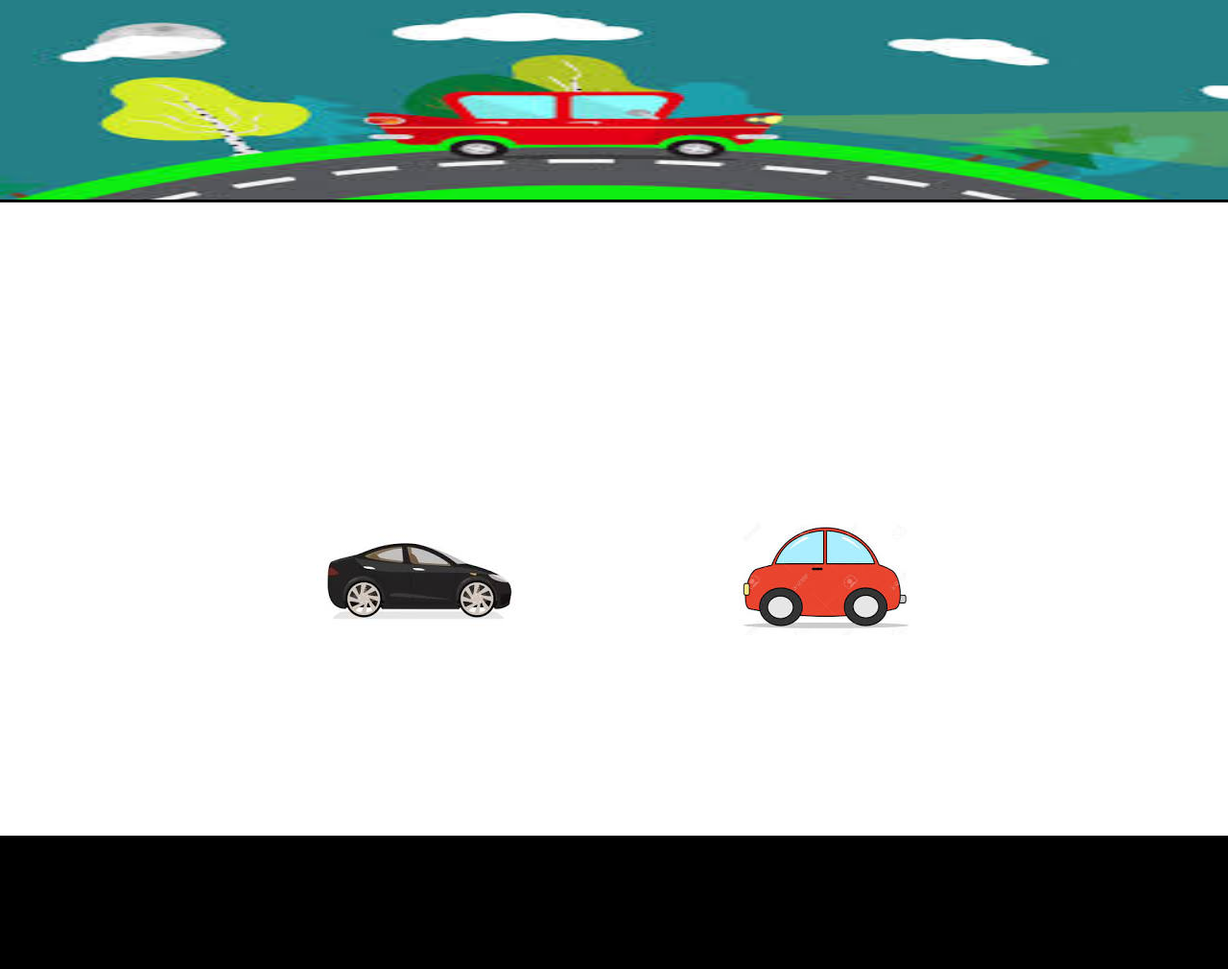
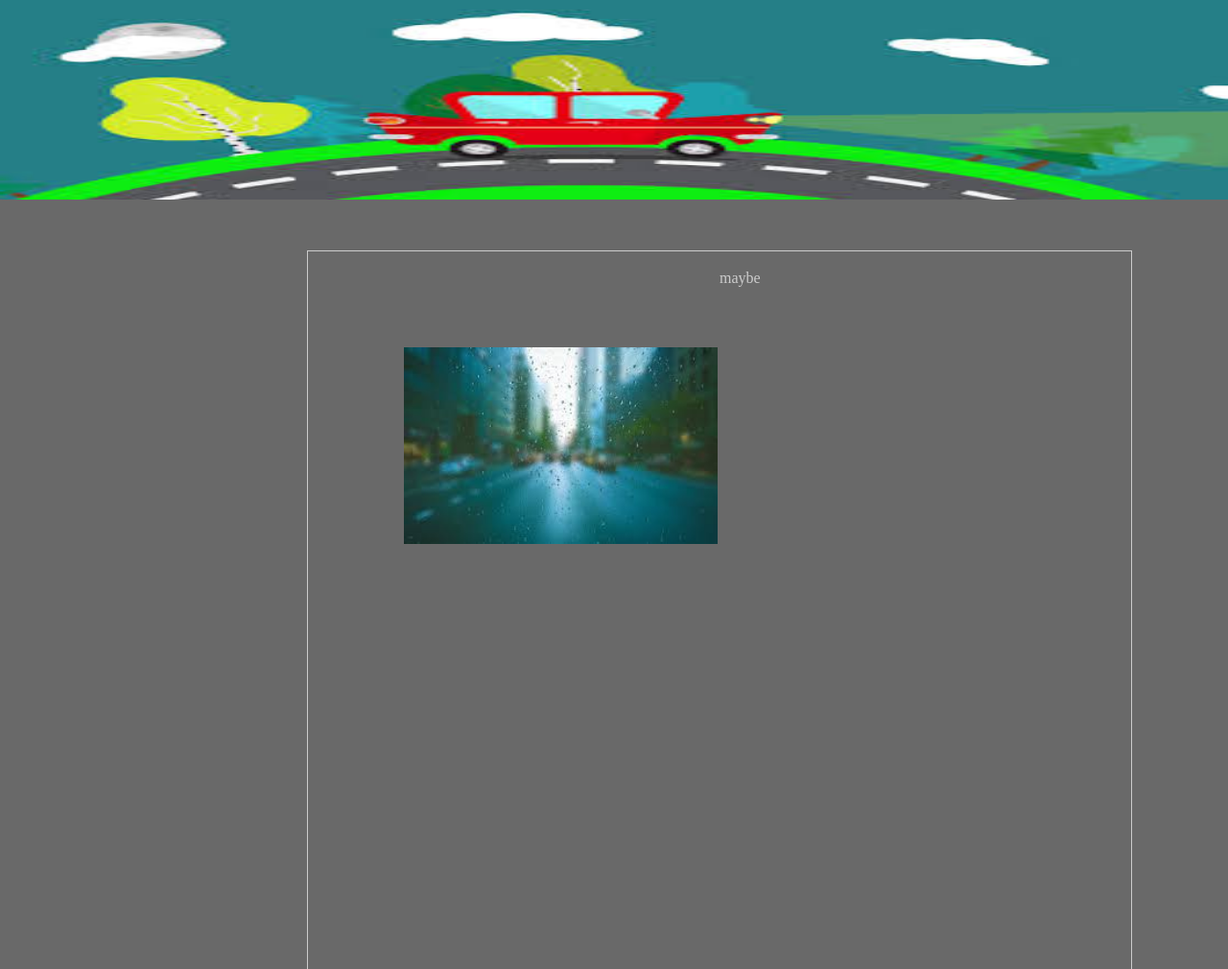
Before and after one commit to Mouajerry/wordguessgame, a plain HTML site: page index.html in a window 1280 px wide. Shown: the top 1010 px of the page at 96% size. Before the commit the page ends 871 px from the top, so only its background shows below. Drawn offline with Linux system fonts and the light colour scheme.

Commit message:
updating html

```diff
--- a/assets/css/style.css
+++ b/assets/css/style.css
@@ -1,17 +1,31 @@
+
+*{
+    box-sizing: border-box;
+}
 
 .container {
-    padding: 330px;
-    background: #ffffff;
-    color: #000000;
-    margin: auto;
-    max-width: 960px;
-    max-height: 500px;
-    font-size: 25px;
+    border-style: solid;
+  border-width: 1px;
+  color: #cccccc;
+  margin: 50px 100px 80px 20em;
+  max-width: 100em;
+  padding: 20px;
+  height: 750px;
 }
 
+.col {
+    float: left;
+    width: 50%;
+
+}
+.row1.after {
+
+   }
+
 body {
-    background-color: #000000;
+    background-color: #696969;
     }
+
 
 .img {
     width: 100%;
@@ -19,11 +33,8 @@ body {
 }
 
  .image1 {
-     float: left;
- }
-
- .image2{
-     float: right;
+    margin: 5em 20px 10px 5em;
+    width: 80%;
  }
 
  h2 {
--- a/assets/javascript/game.js
+++ b/assets/javascript/game.js
@@ -9,9 +9,9 @@ var words= [
 
 var word = words[Math.floor(math.random() *words.length)];
 
-var answer = [];
+var answerArray = [];
 for (var i = 0; i < word.lengthl; i++) {
-    answer[i] = "_";
+    answerArray[i] = "_";
 }
 
 var remainingletters = word.length;
@@ -26,7 +26,7 @@ if (guess === null) {
 } else {
 for (var j = 0; j , word.length; j++) {
     if (word[j] === guess){
-        answer[j] = guess;
+        answerArray[j] = guess;
         remainingLetters--;
     }
 }
--- a/index.html
+++ b/index.html
@@ -8,19 +8,28 @@
     <link rel="stylesheet" type="text/css" href="assets/css/style.css">
     </head>
 
+  <body>
     <header>
         <img class="img" src="assets/images/topcar.jfif" alt="topcar"/>
       </div>
     </header>
+
+
     <div class="container">
-        <div class="row1">
-          <div class="col-6"><img class="image1" src="assets\images\blackcar.jfif" alt="blackcar"/></div>
-          <div class="col-6"><img class="image2" src="assets/images/redcar.jfif" alt="redcar"/></div>
-        </div>
+          <div class="row">
+          <div class="col"><img class="image1" src="assets\images\background.jfif"></div>
+          </div>
+
+          <div class="row">
+          <div class="col-3"><p>maybe</p></div>
+
+          </div>
 
 
 
 
                 </div>
                 <script type="text/javascript" href="assets/css/games.js"></script>
+  </body>
+
 </html>
```
